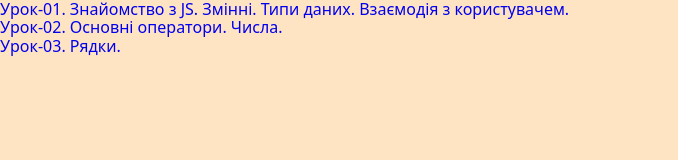
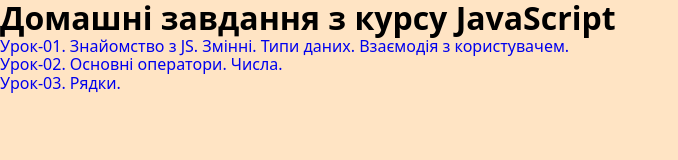
Before and after one commit to Ruslan379/template-homework-js, a plain HTML site: page index.html in a window 1280 px wide. Shown: the whole page, without its empty margins (0-678 px from the left). Drawn offline with nearby package versions, Linux system fonts and the light colour scheme.

Commit message:
Added template code-5

```diff
--- a/index.html
+++ b/index.html
@@ -25,6 +25,8 @@
 </head>
 
 <body>
+    <h1 class="title-lesson">Домашні завдання з курсу JavaScript</h1>
+
     <!--! Список уроків -->
     <ul class="list">
         <li>
```
